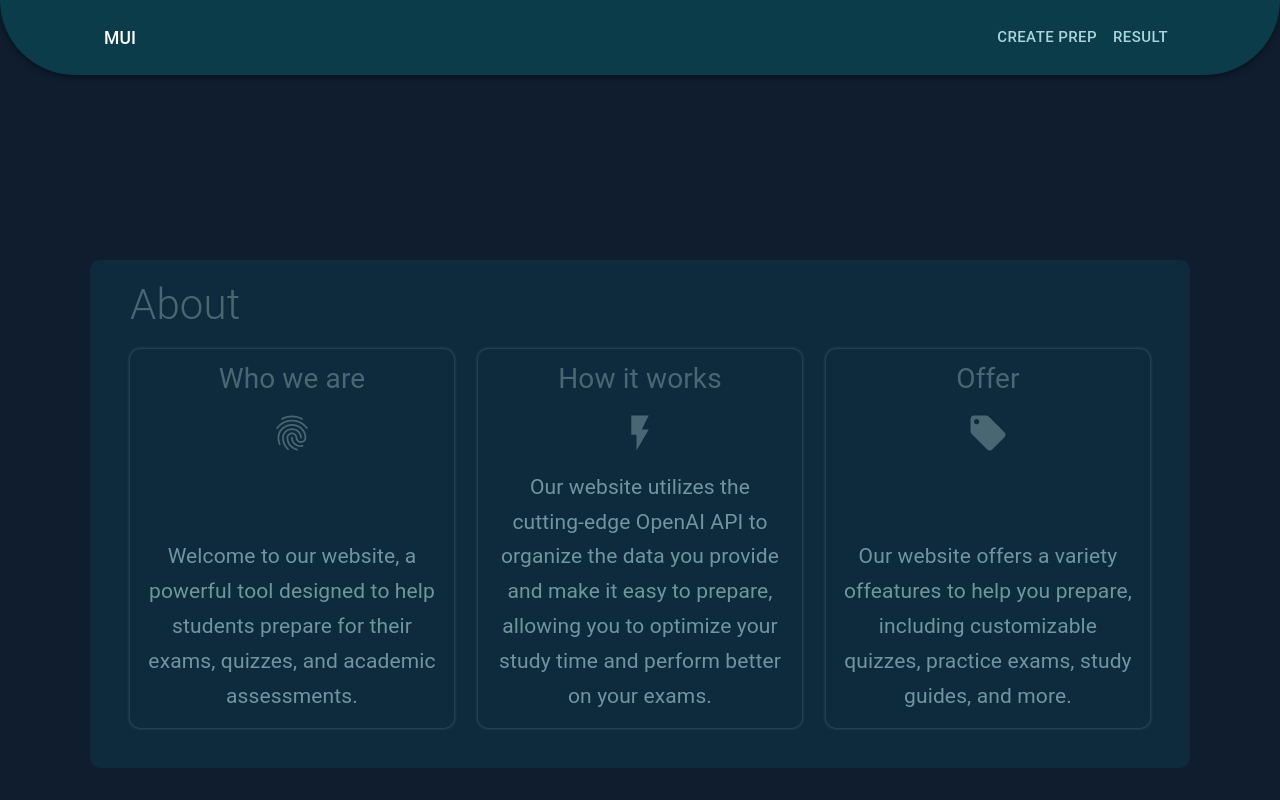
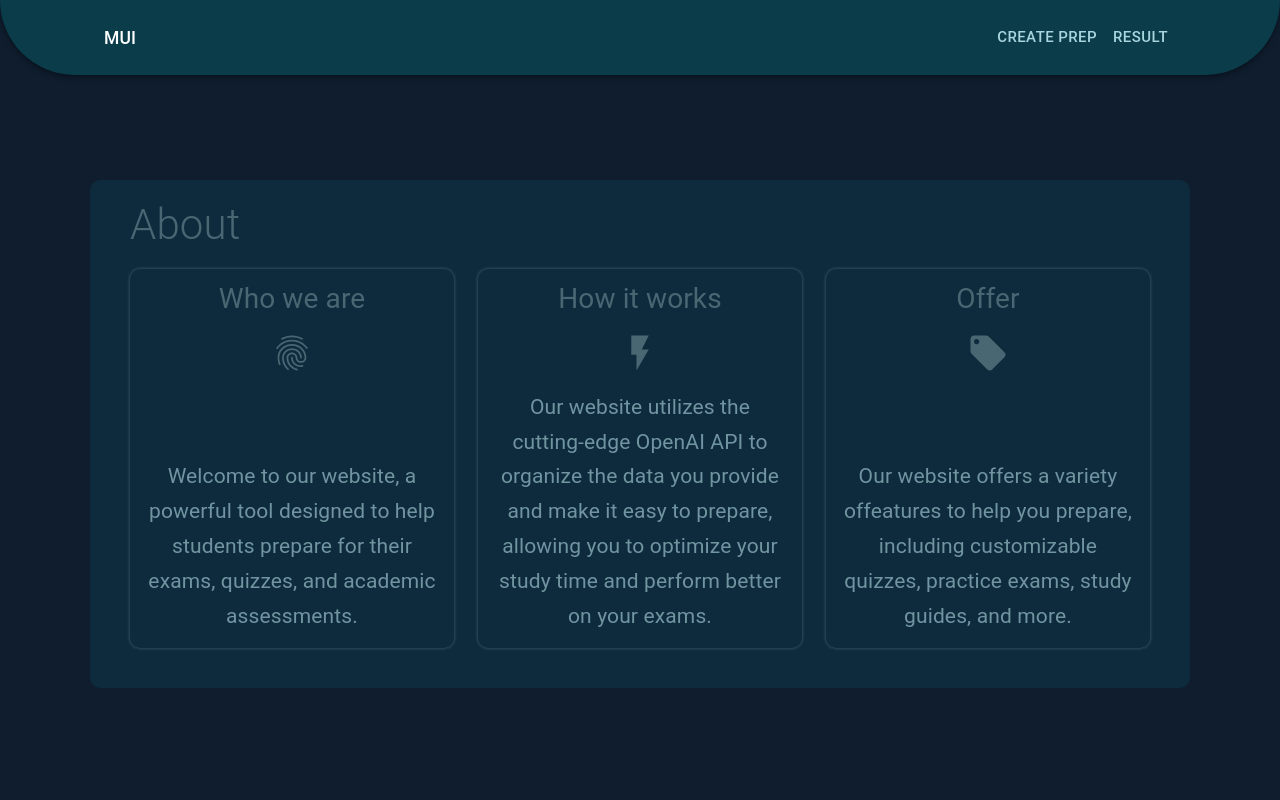
Before and after one commit to martinyis/PrepAi, a React (Create React App) app in the folder client/: page / in a window 1280 px wide. Shown: the top 800 px of the page. Built offline with nearby package versions, Linux system fonts and the light colour scheme.

Commit message:
Decrease padding for home page

```diff
--- a/client/src/pages/HomePage.jsx
+++ b/client/src/pages/HomePage.jsx
@@ -13,7 +13,7 @@ const HomePage = () => {
     <div>
       <Box
         sx={{
-          paddingTop: 20,
+          paddingTop: 10,
           backgroundColor: theme.palette.background.default,
           height: "100%",
           px: {
```
